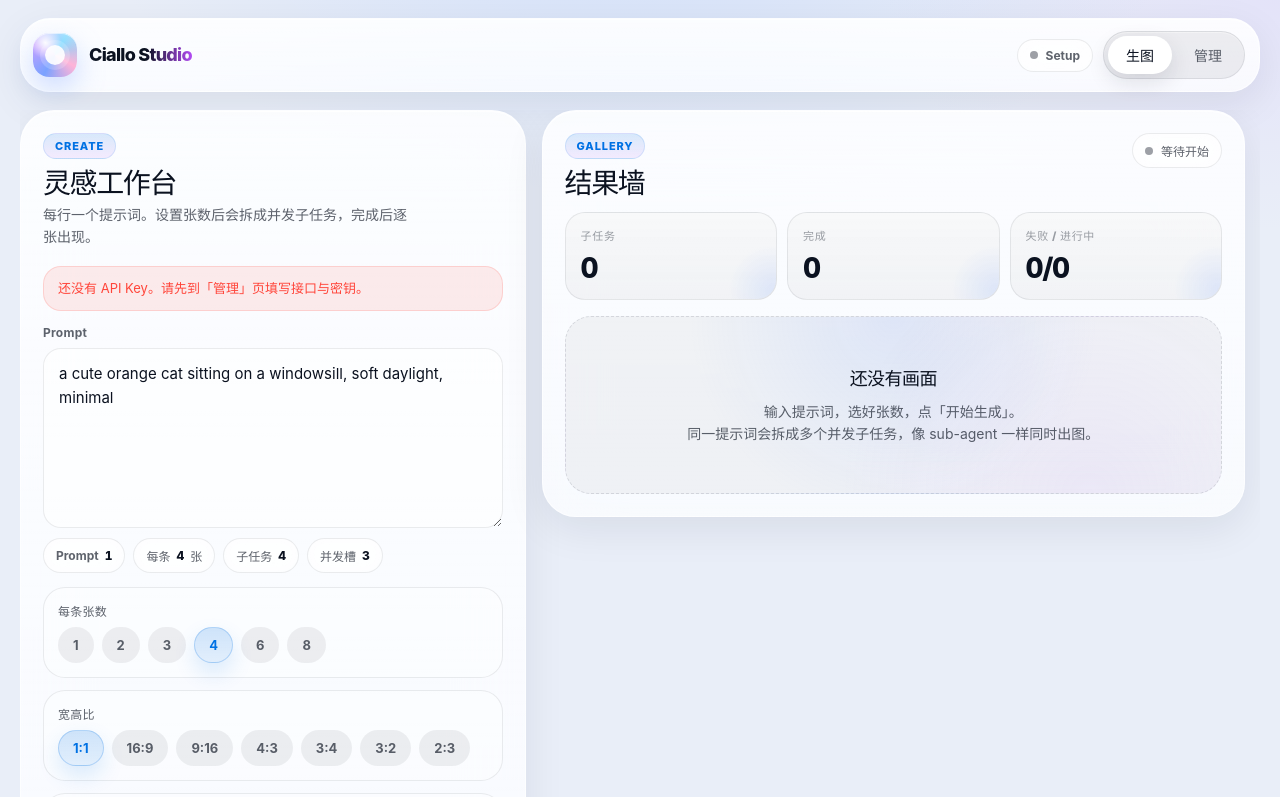
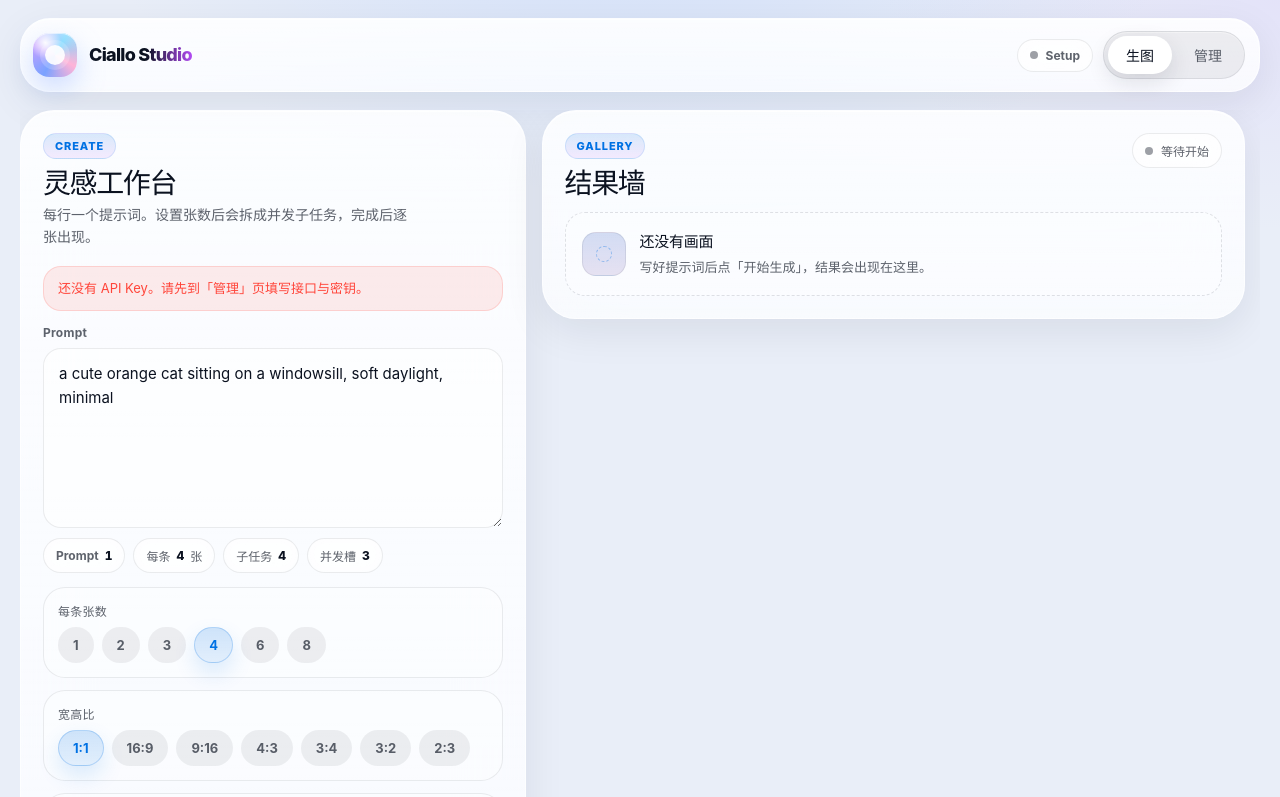
Before and after one commit to MurasameCyan/CialloStudio, a React (Vite) app: page / in a window 1280 px wide. Shown: the top 797 px of the page. Built offline with nearby package versions, Linux system fonts and the light colour scheme.

Commit message:
fix: compact gallery empty state and hide KPIs until jobs exist

```diff
--- a/src/components/StudioPage.tsx
+++ b/src/components/StudioPage.tsx
@@ -333,7 +333,7 @@ export function StudioPage({ settings, onOpenSettings }: Props) {
         </div>
       </section>
 
-      <section className="panel">
+      <section className="panel results-panel">
         <div className="results-toolbar">
           <div>
             <div className="panel-kicker">Gallery</div>
@@ -345,6 +345,16 @@ export function StudioPage({ settings, onOpenSettings }: Props) {
           </div>
         </div>
 
+        {jobs.length === 0 ? (
+          <div className="empty empty-compact">
+            <div className="empty-icon" aria-hidden />
+            <div>
+              <span className="empty-title">还没有画面</span>
+              <p className="empty-text">写好提示词后点「开始生成」，结果会出现在这里。</p>
+            </div>
+          </div>
+        ) : (
+          <>
             <div className="kpi-row">
               <div className="kpi">
                 <div className="kpi-label">子任务</div>
@@ -362,20 +372,10 @@ export function StudioPage({ settings, onOpenSettings }: Props) {
               </div>
             </div>
 
-        {stats.total > 0 ? (
             <div className="progress-track" aria-hidden>
               <div className="progress-fill" style={{ width: `${progress}%` }} />
             </div>
-        ) : null}
 
-        {jobs.length === 0 ? (
-          <div className="empty">
-            <span className="empty-title">还没有画面</span>
-            输入提示词，选好张数，点「开始生成」。
-            <br />
-            同一提示词会拆成多个并发子任务，像 sub-agent 一样同时出图。
-          </div>
-        ) : (
             <div className="gallery">
               {jobs.map((job) => (
                 <article key={job.id} className="card">
@@ -416,6 +416,7 @@ export function StudioPage({ settings, onOpenSettings }: Props) {
                 </article>
               ))}
             </div>
+          </>
         )}
       </section>
     </div>
--- a/src/styles/ios26.css
+++ b/src/styles/ios26.css
@@ -747,25 +747,74 @@ a {
 
 .empty {
   border: 1px dashed rgba(15, 23, 42, 0.12);
-  border-radius: 26px;
-  padding: 48px 22px;
+  border-radius: 20px;
+  padding: 28px 18px;
   text-align: center;
   color: var(--text-secondary);
-  font-size: 14px;
-  line-height: 1.55;
+  font-size: 13.5px;
+  line-height: 1.5;
+  background: rgba(255, 255, 255, 0.28);
+}
+
+@media (prefers-color-scheme: dark) {
+  .empty {
+    background: rgba(255, 255, 255, 0.03);
+    border-color: rgba(255, 255, 255, 0.1);
+  }
+}
+
+.empty-compact {
+  display: flex;
+  align-items: center;
+  justify-content: flex-start;
+  gap: 14px;
+  text-align: left;
+  padding: 18px 16px;
+  min-height: 0;
+}
+
+.empty-icon {
+  width: 44px;
+  height: 44px;
+  flex: 0 0 auto;
+  border-radius: 14px;
   background:
-    radial-gradient(circle at 50% 0%, rgba(122, 162, 255, 0.16), transparent 55%),
-    radial-gradient(circle at 80% 100%, rgba(199, 160, 255, 0.12), transparent 45%),
-    var(--bg-soft-2);
+    linear-gradient(180deg, rgba(122, 162, 255, 0.22), rgba(199, 160, 255, 0.14)),
+    var(--bg-soft);
+  border: 1px solid var(--separator);
+  position: relative;
+}
+
+.empty-icon::after {
+  content: "";
+  position: absolute;
+  inset: 13px;
+  border-radius: 8px;
+  border: 1.5px dashed rgba(0, 113, 227, 0.35);
 }
 
 .empty-title {
   display: block;
-  margin-bottom: 8px;
-  font-size: 18px;
-  font-weight: 760;
+  margin-bottom: 4px;
+  font-size: 15px;
+  font-weight: 740;
   color: var(--text);
-  letter-spacing: -0.03em;
+  letter-spacing: -0.02em;
+}
+
+.empty-text {
+  margin: 0;
+  font-size: 13px;
+  color: var(--text-secondary);
+  line-height: 1.45;
+}
+
+.results-panel {
+  min-height: 0;
+}
+
+.results-panel .results-toolbar {
+  margin-bottom: 14px;
 }
 
 .mono {
```
Lines whose indentation alone changed are shown as unchanged.
